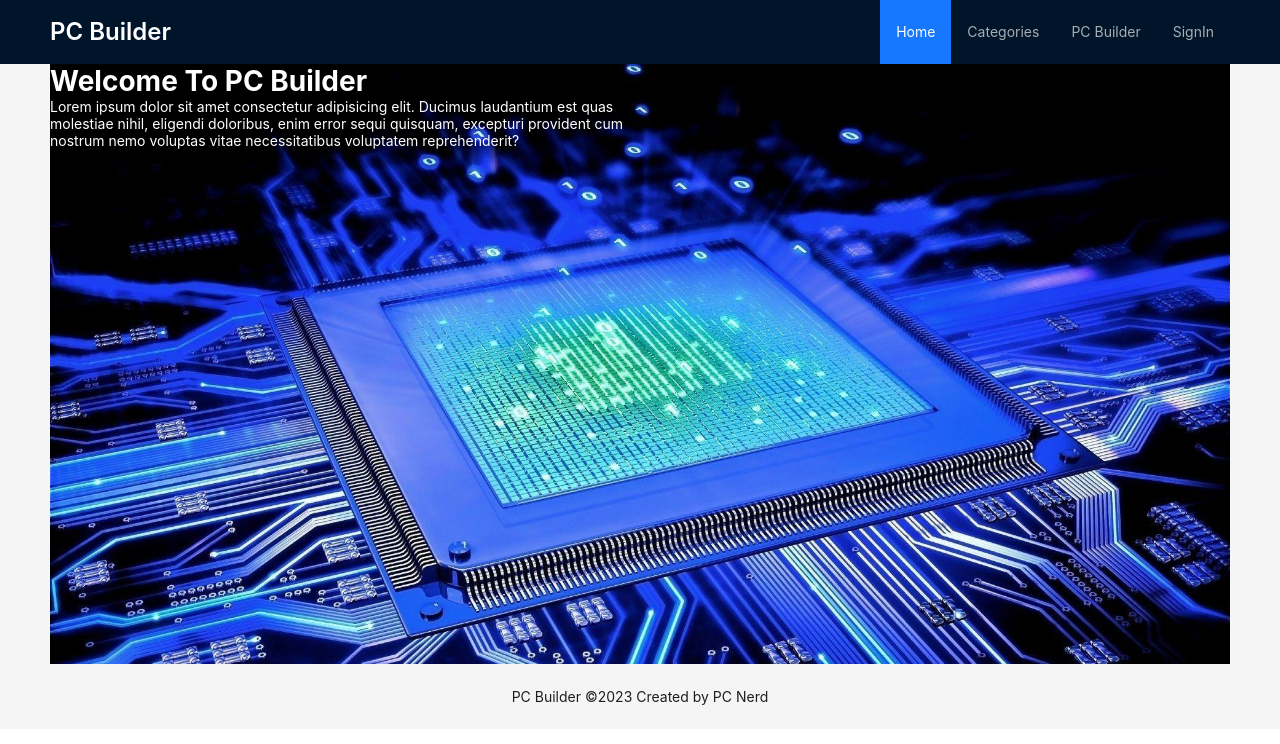
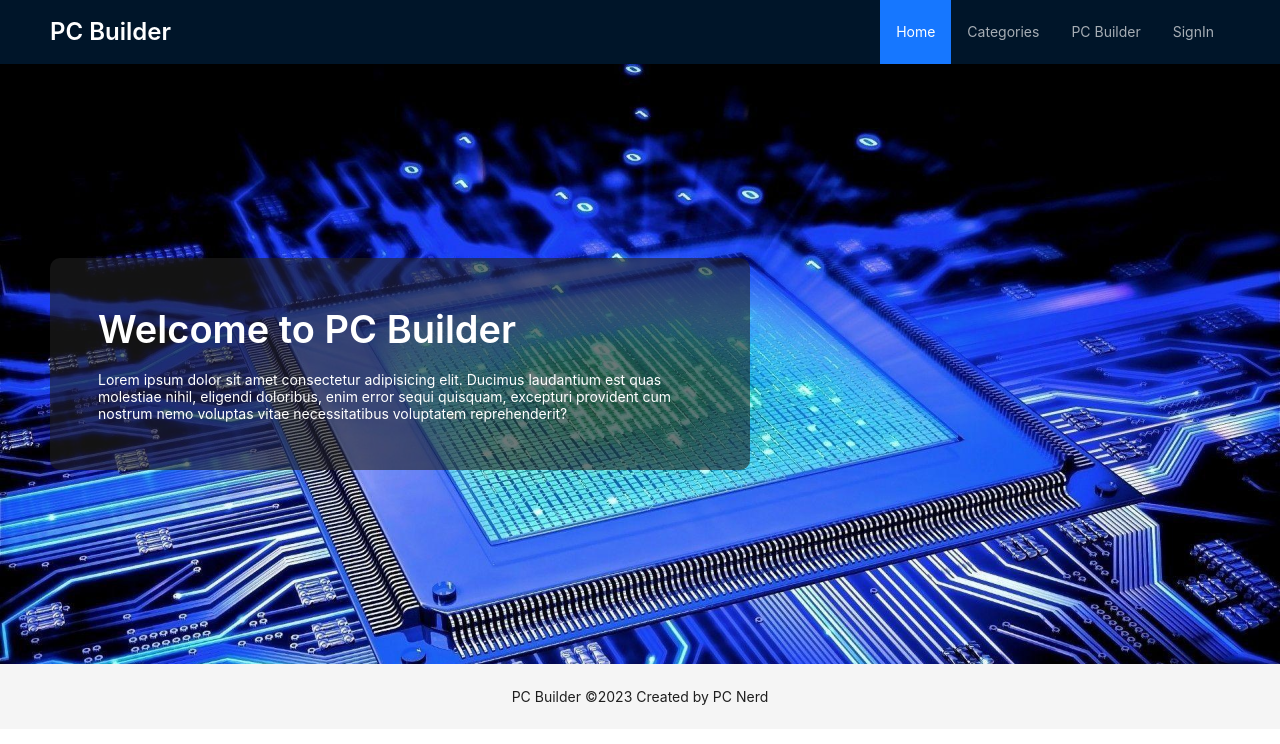
Before and after one commit to pallabbarman/pc-builder, a Next.js app: page / in a window 1280 px wide. Shown: the top 744 px of the page. Built offline with nearby package versions, Linux system fonts and the light colour scheme.

Commit message:
reposive banner

```diff
--- a/src/components/Banner/index.tsx
+++ b/src/components/Banner/index.tsx
@@ -1,6 +1,10 @@
-import { Col, Row } from 'antd';
+import { Col, Grid, Row, Typography } from 'antd';
+
+const { Title } = Typography;
+const { useBreakpoint } = Grid;
 
 const Banner = () => {
+    const { md } = useBreakpoint();
     return (
         <Row
             style={{
@@ -10,16 +14,32 @@ const Banner = () => {
                 height: '600px',
                 color: 'white',
             }}
+            align="middle"
         >
-            <Col md={{ span: 12 }}>
-                <h1>Welcome To PC Builder</h1>
-                <p>
-                    Lorem ipsum dolor sit amet consectetur adipisicing elit.
-                    Ducimus laudantium est quas molestiae nihil, eligendi
-                    doloribus, enim error sequi quisquam, excepturi provident
-                    cum nostrum nemo voluptas vitae necessitatibus voluptatem
-                    reprehenderit?
-                </p>
+            <Col
+                xl={{ span: 15 }}
+                style={{
+                    padding: md ? '0 50px' : '0 1rem',
+                }}
+            >
+                <div
+                    style={{
+                        padding: md ? '3rem' : '1rem',
+                        background: 'rgb(33 32 32 / 60%)',
+                        borderRadius: '10px',
+                    }}
+                >
+                    <Title level={1} style={{ color: 'white' }}>
+                        Welcome to PC Builder
+                    </Title>
+                    <p>
+                        Lorem ipsum dolor sit amet consectetur adipisicing elit.
+                        Ducimus laudantium est quas molestiae nihil, eligendi
+                        doloribus, enim error sequi quisquam, excepturi
+                        provident cum nostrum nemo voluptas vitae necessitatibus
+                        voluptatem reprehenderit?
+                    </p>
+                </div>
             </Col>
         </Row>
     );
--- a/src/layouts/NavItems.tsx
+++ b/src/layouts/NavItems.tsx
@@ -4,7 +4,7 @@ import Link from 'next/link';
 export const items: MenuProps['items'] = [
     {
         label: <Link href="/">Home</Link>,
-        key: 'home',
+        key: '',
     },
     {
         label: 'Categories',
--- a/src/layouts/Navbar.tsx
+++ b/src/layouts/Navbar.tsx
@@ -1,10 +1,18 @@
 import type { MenuProps } from 'antd';
 import { Menu } from 'antd';
-import { useState } from 'react';
+import { useRouter } from 'next/router';
+import { useEffect, useState } from 'react';
 import { items } from './NavItems';
 
 const Navbar = () => {
-    const [current, setCurrent] = useState('home');
+    const [current, setCurrent] = useState('');
+    const router = useRouter();
+
+    useEffect(() => {
+        const pathname = router.pathname;
+        const lastSlashIndex = pathname.lastIndexOf('/');
+        setCurrent(pathname.substring(lastSlashIndex + 1));
+    }, [router.pathname]);
 
     const onClick: MenuProps['onClick'] = (e) => {
         setCurrent(e.key);
--- a/src/layouts/RootLayout.tsx
+++ b/src/layouts/RootLayout.tsx
@@ -65,7 +65,7 @@ const RootLayout = ({ children }: RootLayoutProps) => {
                 )}
                 <Sidebar open={open} onClose={onClose} />
             </Header>
-            <Content style={{ padding: '0 50px' }}>
+            <Content>
                 <div
                     className="site-layout-content"
                     style={{ background: colorBgContainer }}
--- a/src/pages/signin.tsx
+++ b/src/pages/signin.tsx
@@ -8,6 +8,7 @@ const { Title } = Typography;
 
 const SignIn = () => {
     return (
+        <div style={{ padding: '0 50px' }}>
             <Row
                 gutter={[16, 16]}
                 style={{
@@ -44,6 +45,7 @@ const SignIn = () => {
                     </Row>
                 </Col>
             </Row>
+        </div>
     );
 };
 
```
Lines whose indentation alone changed are shown as unchanged.
